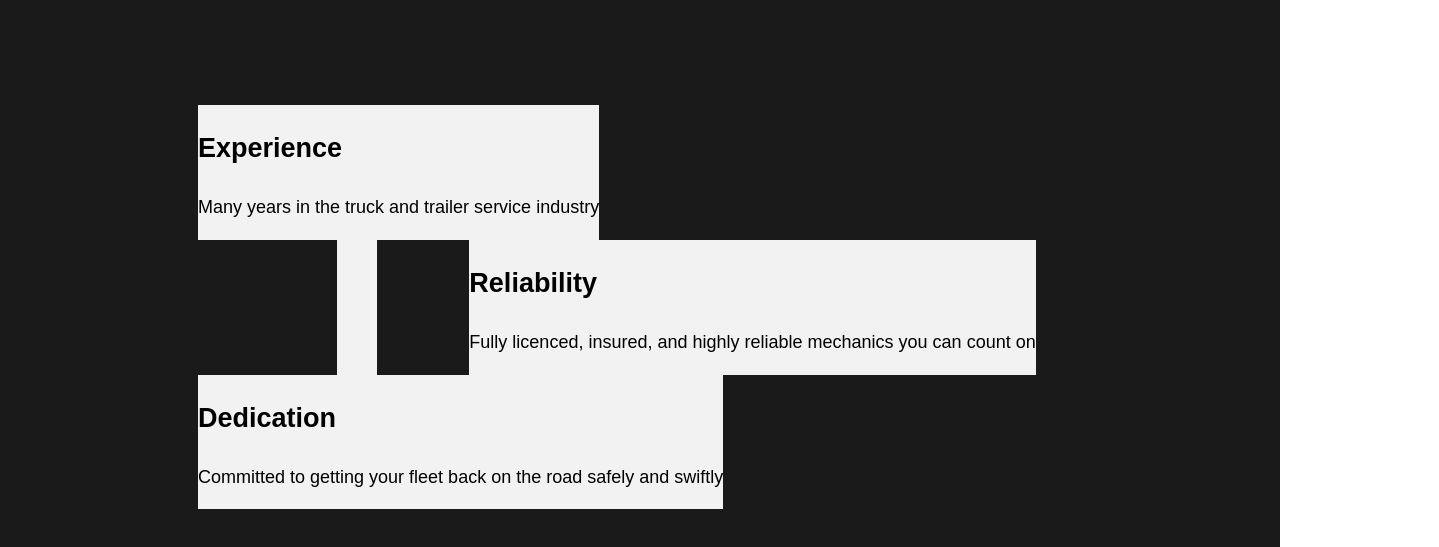
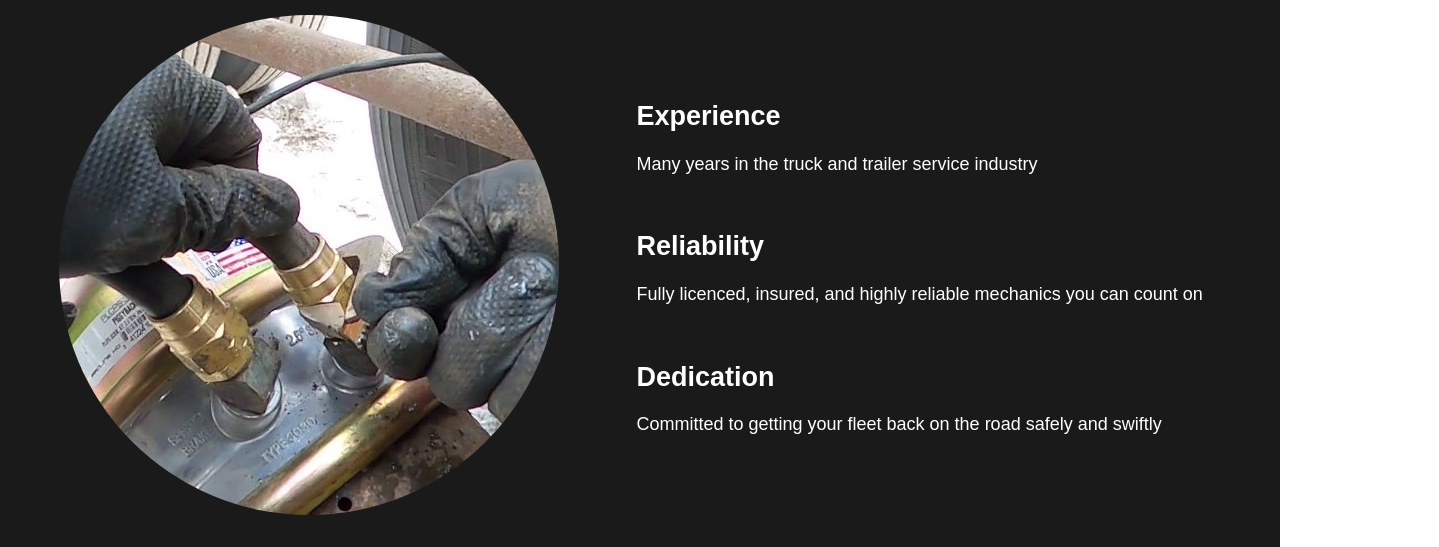
Before and after one commit to DawoodKamar/DK-services, a Next.js app: page / in a window 1280 px wide. Shown: the part 787-1334 px from the top of the page, 1439 px wide, since content can reach past the window. Built offline with nearby package versions, Linux system fonts and the light colour scheme.

Commit message:
more styling on the landing page

```diff
--- a/components/landingPage.js
+++ b/components/landingPage.js
@@ -3,7 +3,7 @@ import styles from '../styles/landingPage.module.css';
 import Image from "next/image";
 import dry from "../public/images/Dry-Van.png"
 import reefer from "../public/images/DuraPlate_HD.png"
-import flat from "../public/images/Transcraft-Hybrid-Flatbed-.png"
+import working from "../public/images/working.jpg"
 
 
 export default function LandingPage(){
@@ -55,26 +55,32 @@ export default function LandingPage(){
 
 
       <section className={`${styles.break} ${styles.diagonal}`}>
+
           <div className={styles.wrap}>
-
+              <div className={styles.working}>
+                  <Image
+                      src={working}
+                      alt="Reefer"
+                      width={1118}
+                      height={871}
+                      className={styles.img3}
+                  />
+              </div>
+              <div>
                   <div className={styles.tag1}>
-              <div className={styles.experience}><h2>Experience</h2><p>Many years in the truck and trailer service industry</p></div>
+                      <h2>Experience</h2><p>Many years in the truck and trailer service industry</p>
                   </div>
-            <div className={styles.centerRow}>
-              <div className={styles.item1}></div>
-              <div className={styles.working}>
-
+                  {/* <div className={styles.line}></div> */}
+                  <div className={styles.tag2}>
+                      <h2>Reliability</h2><p>Fully licenced, insured, and highly reliable mechanics you can count on</p>
                   </div>
-              <div className={styles.tag2}>
-
-                <div className={styles.reliability}><h2>Reliability</h2><p>Fully licenced, insured, and highly reliable mechanics you can count on</p></div>
+                  {/* <div className={styles.line}></div> */}
+                  <div className={styles.tag3}>
+                      <h2>Dedication</h2><p>Committed to getting your fleet back on the road safely and swiftly</p>
                   </div>
               </div>
-            <div className={styles.tag3}>
-              <div className={styles.dedication}><h2>Dedication</h2><p>Committed to getting your fleet back on the road safely and swiftly</p></div>
           </div>
 
-          </div>
 
 
       </section>
--- a/styles/global.css
+++ b/styles/global.css
@@ -40,12 +40,12 @@ h1 {
   line-height: 1.3;
 }
 
-/* h2 {
+h2 {
   font-size: clamp(1.5rem, 2vw, 2.5rem);
-  line-height: 1.3;
+  line-height: 0.5;
 }
 
-p {
+/* p {
   font-size: clamp(1rem, 1.5vw, 2rem);
 } */
 
--- a/styles/landingPage.module.css
+++ b/styles/landingPage.module.css
@@ -127,7 +127,7 @@
 
 .diagonal {
     position: relative;
-    padding: 10rem;
+    padding: 5rem 2rem 5rem 2rem;
 }
 
 
@@ -141,42 +141,52 @@
 /* var(--_nav-links-color), */
 }
 
-.tag1, .tag2, .tag3, .working {
-    background-color: var(--_logo-color);
+
+
+.wrap {
+    display: flex;
+    flex-wrap: wrap;
+    align-items: center;
+    justify-content: space-evenly;
+    gap: 2em;
   }
 
-.wrap {
-    max-width: 2000px;
-    align-items: center;
-    margin: auto;
-    padding-inline: 1rem;
-    /* display: grid;
-    grid-template-columns: 1fr 1.5fr 1fr;
-    grid-template-rows: 1fr 1.5fr 1fr;
-    grid-column-gap: 0px;
-    grid-row-gap: 0px; */
-
+  .tag1, .tag2, .tag3 {
+    color: white;
+    display: flex;
+    flex-direction: column;
+    flex-wrap: wrap;
+    line-height: 0px;
+    padding: 1rem;
   }
 
-.tag1 {
-    display: inline-block;
+  .working {
+    display: flex;
+    align-items: center;
+    justify-content: center;
+    border-radius: 50%;
+    overflow: hidden;
+    width: 100%;
+    max-width: 500px;
+    height: 500px;
   }
 
-.centerRow {
-    display: flex;
-    justify-content: space-around;
+  .img3 {
+    object-fit: cover;
   }
 
-/* .item1 {
-    padding-right: 10%;
+  @media screen and (max-width: 768px) {
+    .wrap {
+      flex-direction: column;
+    }
 
-} */
-.working{
-    padding: 20px;
+    .working {
+      max-width: 100%;
     }
-/* .tag2 {
-    grid-area: 2 / 3 / 3 / 4;;
-} */
-.tag3 {
-    display: inline-block;
   }
+  .line {
+    width: 60px;
+    height: 3px;
+    background-color: var(--_logo-color);
+    margin: auto;
+  }
```
Also changed, not shown: public/images/working.jpg (added). Lines whose indentation alone changed are shown as unchanged.
